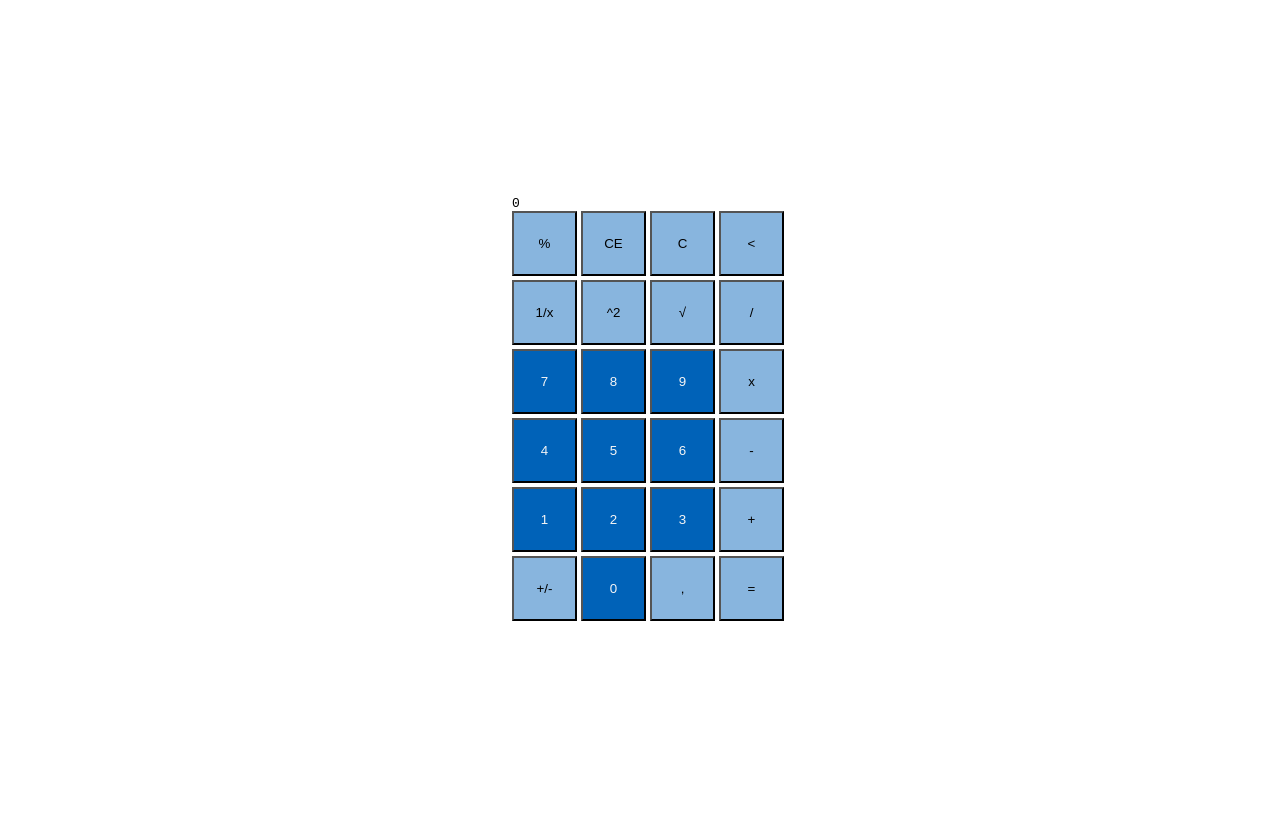
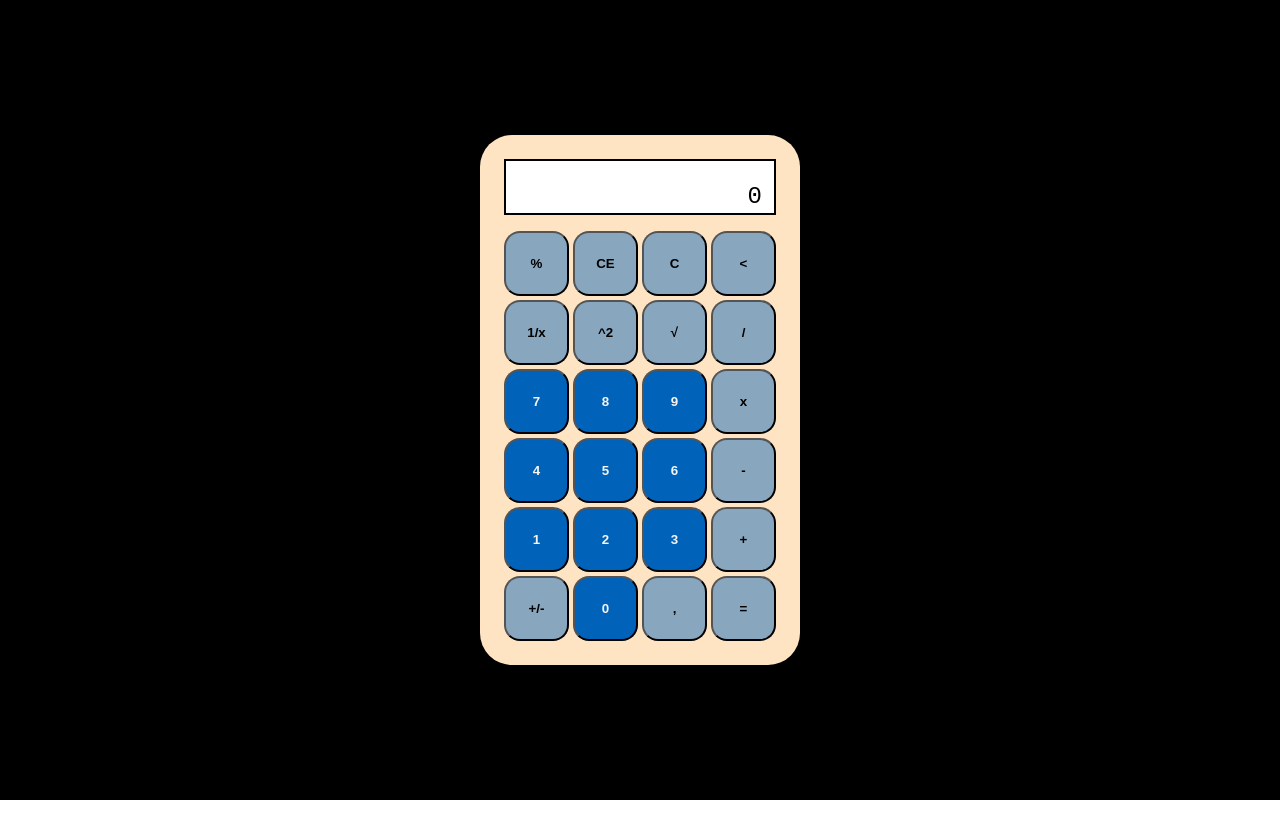
Before and after one commit to cristianomggrandi/ts-calculator, a React (Vite) app: page / in a window 1280 px wide. Built offline with nearby package versions, Linux system fonts and the light colour scheme.

Commit message:
Implementar operações básicas e melhorar estilos

```diff
--- a/src/App.css
+++ b/src/App.css
@@ -1,3 +1,7 @@
+body {
+    margin: 0;
+}
+
 .App {
     font-family: monospace;
     display: flex;
@@ -5,14 +9,32 @@
     height: 100vh;
     justify-content: center;
     align-items: center;
+    background-color: black;
 }
 
 .calculator {
     display: initial;
+    background-color: bisque;
+    padding: 1.5rem;
+    border-radius: 2rem;
 }
 
 .display {
-    display: block;
+    display: flex;
+    flex-direction: column;
+    font-size: 1.5rem;
+    justify-content: center;
+    align-items: flex-end;
+    height: 3rem;
+    background-color: white;
+    border: black solid 2px;
+    padding: 0.125rem 0.75rem;
+    margin-bottom: 1rem;
+}
+
+.display-result {
+    font-size: 1rem;
+    height: 1.125rem;
 }
 
 .keyboard {
@@ -20,6 +42,11 @@
     grid-template-columns: repeat(4, 65px);
     grid-template-rows: repeat(6, 65px);
     gap: 4px;
+}
+
+.keyboard-key {
+    font-weight: bold;
+    border-radius: 1rem;
 }
 
 .number-key {
--- a/src/components/Display.tsx
+++ b/src/components/Display.tsx
@@ -2,12 +2,25 @@ import React, { ReactElement, useContext } from "react"
 import CalculatorContext from "../contexts/CalculadoraContext"
 
 const Display: React.FC = (): ReactElement => {
-    const { result } = useContext(CalculatorContext)
+    const { result, current, operator } = useContext(CalculatorContext)
+
+    console.log(current)
 
     return (
-        <span className="display">
-            <>{result}</>
-        </span>
+        <div className="display">
+            {
+                <span className="display-result">
+                    {(current || operator) !== undefined && result !== 0 ? Math.round(10000 * (result)) / 10000 : ''}
+                </span>
+            }
+            <span>
+                {
+                    current
+                        ? Math.round(10000 * (current)) / 10000
+                        : operator ?? Math.round(10000 * (result)) / 10000
+                }
+            </span>
+        </div>
     )
 }
 
--- a/src/components/Keyboard.tsx
+++ b/src/components/Keyboard.tsx
@@ -3,12 +3,104 @@ import CalculatorContext from "../contexts/CalculadoraContext"
 import NumberButtons from "./NumberButtons"
 
 const Keyboard: React.FC = (): ReactElement => {
-    const { setResult } = useContext(CalculatorContext)
+    const { result, setResult, current, setCurrent, operator, setOperator } = useContext(CalculatorContext)
 
-    const buttons = ['%', 'CE', 'C', '<', '1/x', '^2', '√', '/', '7', '8', '9', 'x', '4', '5', '6', '-', '1', '2', '3', '+', '+/-', '0', ',', '=']
+    const buttons = [
+        '%', 'CE', 'C', '<',
+        '1/x', '^2', '√', '/',
+        '7', '8', '9', 'x',
+        '4', '5', '6', '-',
+        '1', '2', '3', '+',
+        '+/-', '0', ',', '=',
+    ]
 
     const handleClick = (value: string) => {
-        if (Number.isInteger(Number(value))) setResult(Number(value))
+        if (Number.isInteger(Number(value))) setCurrent(prevCurrent => prevCurrent ? Number(prevCurrent.toString() + value) : Number(value))
+        else {
+            switch (value) {
+                case 'CE':
+                    setCurrent(0)
+                    break
+                case 'C':
+                    setResult(0)
+                    setCurrent(undefined)
+                    setOperator(undefined)
+                    break
+                case '<':
+                    setCurrent(prevCurrent => {
+                        if (!prevCurrent) return 0
+                        const stringNumber = prevCurrent.toString()
+                        if (stringNumber.length > 1)
+                            return parseInt(stringNumber.slice(0, -1))
+                        else
+                            return 0
+                    })
+                    break
+                case '1/x':
+                    setCurrent(prevCurrent => {
+                        if (!prevCurrent)
+                            return 0
+                        else
+                            return 1 / prevCurrent
+                    })
+                    break
+                case '^2':
+                    if (current !== undefined) setCurrent(prevCurrent => prevCurrent ? (prevCurrent * prevCurrent) : prevCurrent)
+                    else setResult(prevResult => prevResult * prevResult)
+                    break
+                case '√':
+                    if (current !== undefined) setCurrent(prevCurrent => prevCurrent ? Math.sqrt(prevCurrent) : prevCurrent)
+                    else setResult(prevResult => Math.sqrt(prevResult))
+                    break
+                case '/':
+                case 'x':
+                case '-':
+                case '+':
+                case '%':
+                    setCurrent(prevCurrent => {
+                        if (prevCurrent) setResult(prevCurrent)
+                        return undefined
+                    })
+                    setOperator(value)
+                    break
+                case '+/-':
+                    setCurrent(prevCurrent => prevCurrent ? -prevCurrent : prevCurrent)
+                    break
+                case ',':
+
+                    break
+                case '=':
+                    if (!current) break
+                    switch (operator) {
+                        case '+':
+                            setResult(prevResult => prevResult + current)
+                            setOperator(undefined)
+                            setCurrent(undefined)
+                            break
+                        case '/':
+                            setResult(prevResult => prevResult / current)
+                            setOperator(undefined)
+                            setCurrent(undefined)
+                            break
+                        case 'x':
+                            setResult(prevResult => prevResult * current)
+                            setOperator(undefined)
+                            setCurrent(undefined)
+                            break
+                        case '-':
+                            setResult(prevResult => prevResult - current)
+                            setOperator(undefined)
+                            setCurrent(undefined)
+                            break
+                        case '%':
+                            setResult(prevResult => prevResult % current)
+                            setOperator(undefined)
+                            setCurrent(undefined)
+                            break
+                    }
+                    break
+            }
+        }
     }
 
     return (
--- a/src/contexts/CalculadoraContext.tsx
+++ b/src/contexts/CalculadoraContext.tsx
@@ -1,13 +1,21 @@
-import React, { createContext, ReactNode, useState } from "react"
+import React, { createContext, ReactNode, useEffect, useState } from "react"
 
 type CalculadoraContextType = {
     result: number,
-    setResult: React.Dispatch<React.SetStateAction<number>>
+    setResult: React.Dispatch<React.SetStateAction<number>>,
+    current: number | undefined,
+    setCurrent: React.Dispatch<React.SetStateAction<number | undefined>>,
+    operator: string | undefined,
+    setOperator: React.Dispatch<React.SetStateAction<string | undefined>>,
 }
 
 const initialValue = {
     result: 0,
-    setResult: {} as React.Dispatch<React.SetStateAction<number>>
+    setResult: {} as React.Dispatch<React.SetStateAction<number>>,
+    current: undefined,
+    setCurrent: {} as React.Dispatch<React.SetStateAction<number | undefined>>,
+    operator: undefined,
+    setOperator: {} as React.Dispatch<React.SetStateAction<string | undefined>>,
 }
 
 const CalculatorContext = createContext<CalculadoraContextType>(initialValue)
@@ -20,10 +28,18 @@ type Props = {
 
 export function CalculatorContextProvider({ children }: Props) {
     const [result, setResult] = useState(initialValue.result)
+    const [current, setCurrent] = useState<number | undefined>(initialValue.current)
+    const [operator, setOperator] = useState<string | undefined>(initialValue.operator)
+
+    useEffect(() => console.log(value))
 
     const value = {
         result,
-        setResult
+        setResult,
+        current,
+        setCurrent,
+        operator,
+        setOperator,
     }
 
     return (
```
